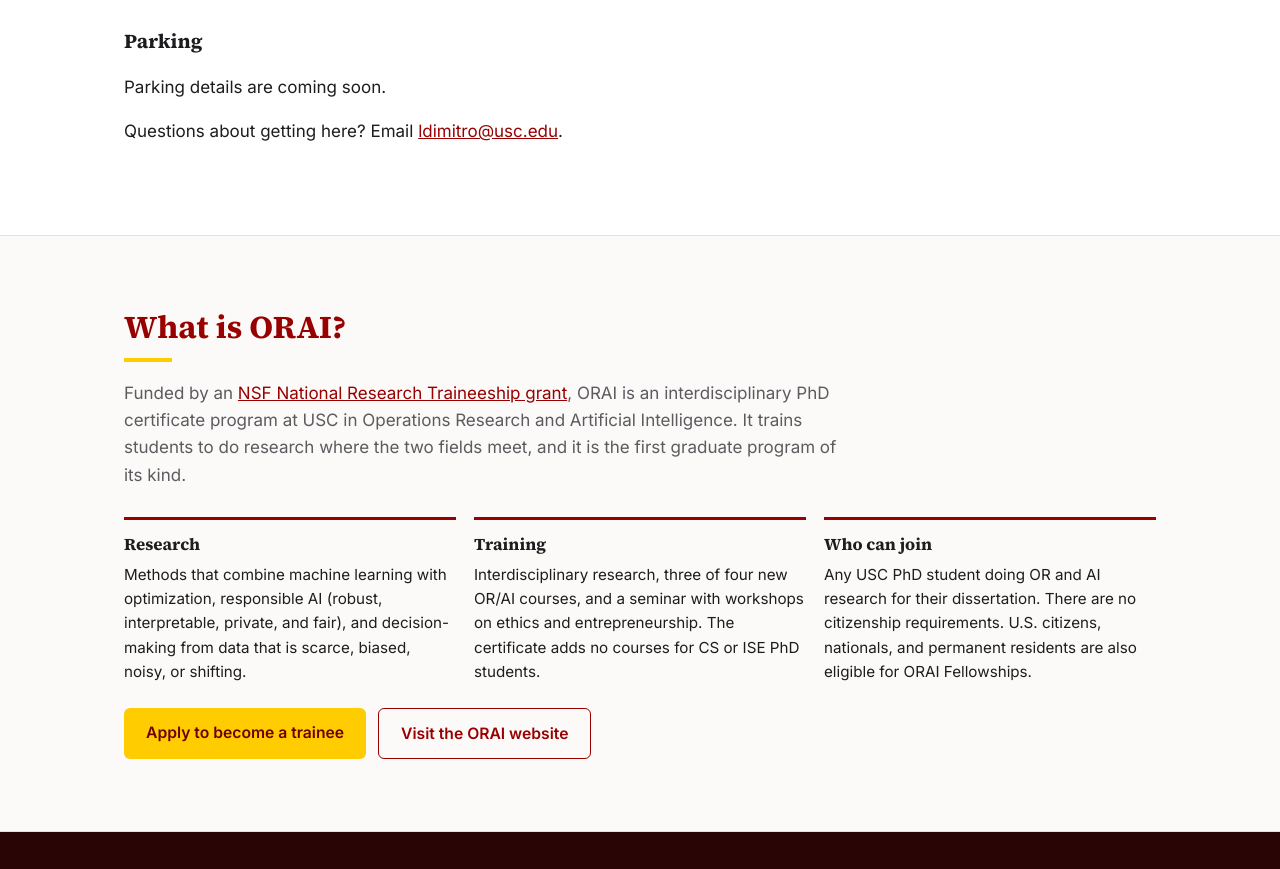
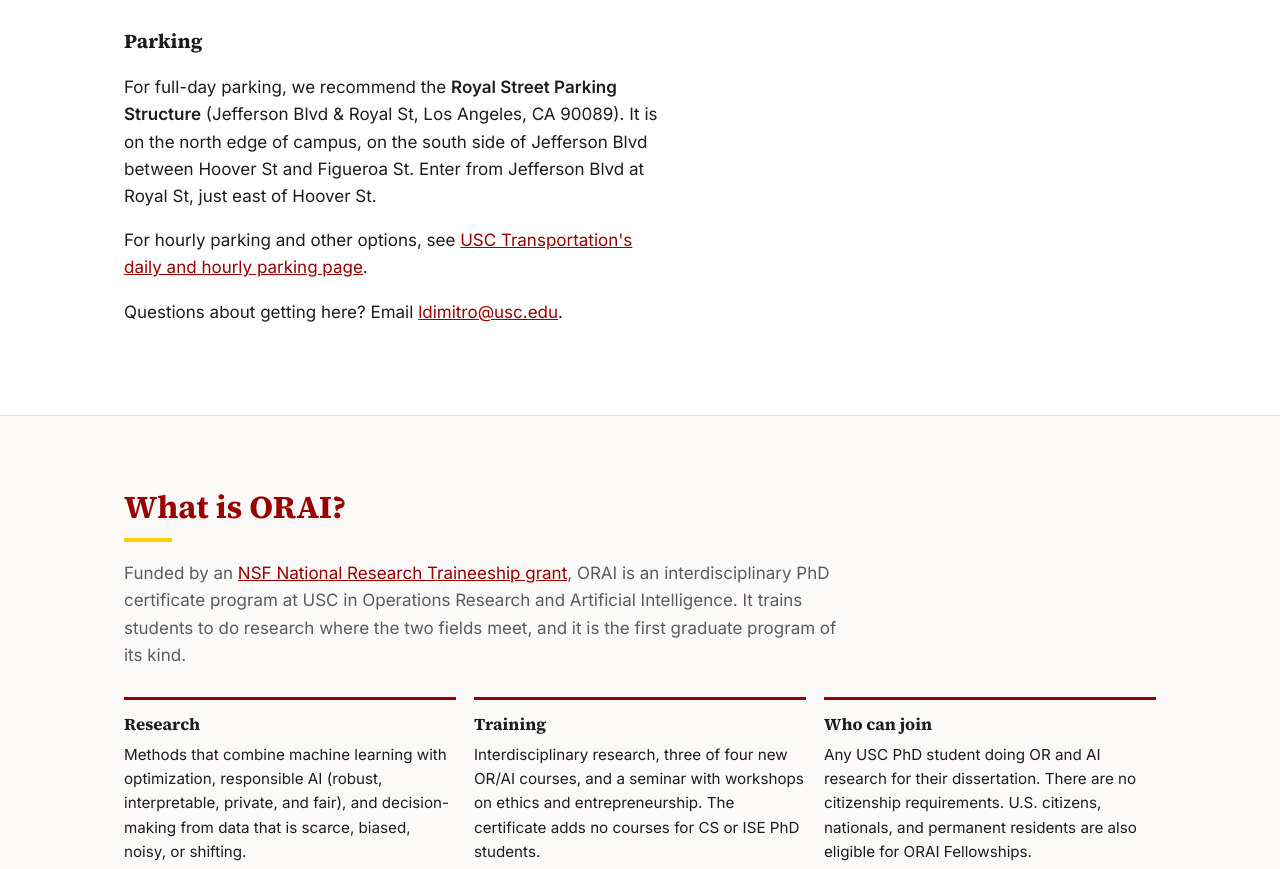
Before and after one commit to usc-orai/symposium, a plain HTML site: page index.html in a window 1280 px wide. Shown: the part 5195-6064 px from the top of the page. Drawn offline with Linux system fonts and the light colour scheme.

Commit message:
Add parking details from Lida (Royal Street Parking Structure)
Co-Authored-By: Claude Opus 5.5 <noreply@anthropic.com>
Claude-Session: https://claude.ai/code/session_01QRUFtDVVxQr5EiMaH7eVS3

```diff
--- a/index.html
+++ b/index.html
@@ -296,7 +296,8 @@
       <h3>Public transit</h3>
       <p>The Metro E Line (Expo) is an easy way to get to campus. The closest stop is <b>Expo/Vermont</b>, about a 10-minute walk north along Vermont Avenue to Ginsburg Hall. Plan your route with the <a href="https://www.metro.net/riding/trip-planner/">Metro trip planner</a>.</p>
       <h3>Parking</h3>
-      <p>Parking details are coming soon. <!-- TBC: Lida is checking with the Ginsburg events team. Downey Way (PSA) does not take visitors before 4 pm Mon–Thu. --></p>
+      <p>For full-day parking, we recommend the <b>Royal Street Parking Structure</b> (Jefferson Blvd &amp; Royal St, Los Angeles, CA 90089). It is on the north edge of campus, on the south side of Jefferson Blvd between Hoover St and Figueroa St. Enter from Jefferson Blvd at Royal St, just east of Hoover St.</p>
+      <p>For hourly parking and other options, see <a href="https://transnet.usc.edu/index.php/daily-and-hourly-parking/">USC Transportation's daily and hourly parking page</a>.</p>
       <p>Questions about getting here? Email <a href="mailto:ldimitro@usc.edu">ldimitro@usc.edu</a>.</p>
     </div>
     <div>
```
